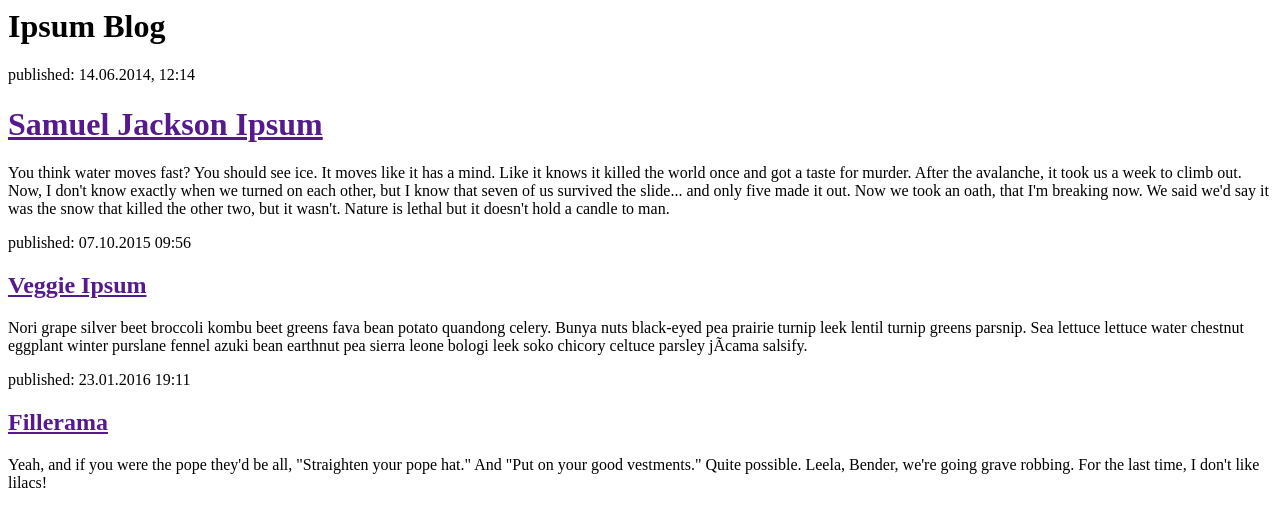
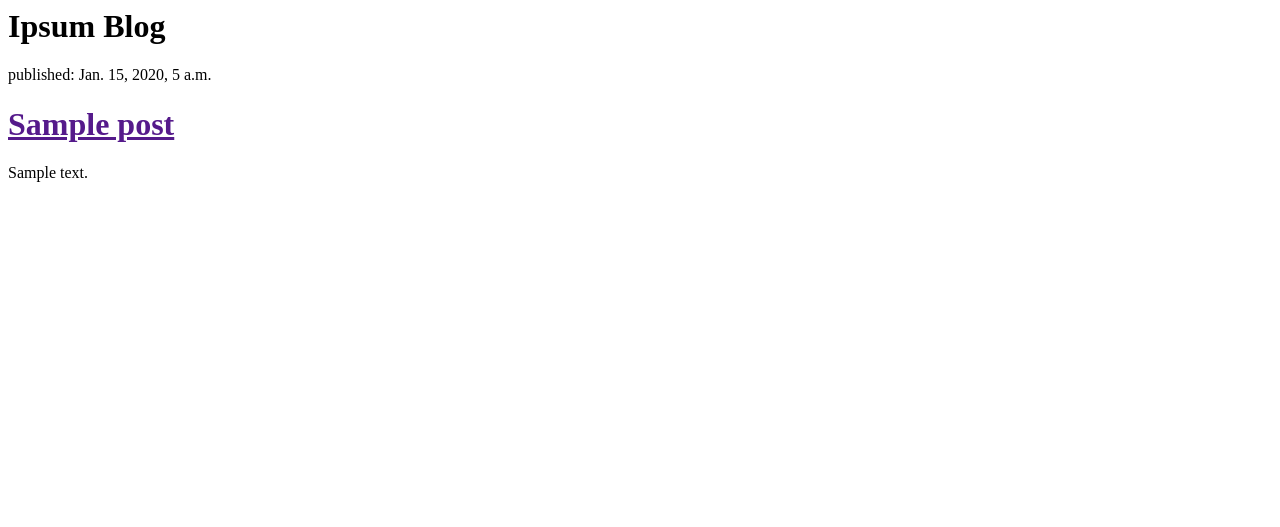
Before and after one commit to mkibabu/djangogirls, a Django app: template mysite/blog/templates/blog/post_list.html in a window 1280 px wide. Shown: the top 527 px of the page. Run offline with Django 3.2, Linux system fonts and the light colour scheme; the template is opened without the code that fills it: values that come from a table or form of the project are taken from there, others are empty; tables that the repository leaves empty hold one stand-in row (values such as "Sample post").

Commit message:
Add dynamic content to templates

```diff
--- a/mysite/blog/models.py
+++ b/mysite/blog/models.py
@@ -12,5 +12,8 @@ class Post(models.Model):
         self.published_date = timezone.now()
         self.save()
 
+    def is_published(self):
+        return self.published_date is None
+
     def __str__(self):
         return self.title
--- a/mysite/blog/templates/blog/post_list.html
+++ b/mysite/blog/templates/blog/post_list.html
@@ -5,36 +5,17 @@
   <body>
     <div>
       <h1>Ipsum Blog</h1>
-    <div>
-    <div>
-      <p>published: 14.06.2014, 12:14</p>
-      <h1><a href=''>Samuel Jackson Ipsum</a></h1>
-      <p>You think water moves fast? You should see ice. It moves like it has a
-      mind. Like it knows it killed the world once and got a taste for murder.
-      After the avalanche, it took us a week to climb out. Now, I don't know
-      exactly when we turned on each other, but I know that seven of us survived
-      the slide... and only five made it out. Now we took an oath, that I'm breaking
-      now. We said we'd say it was the snow that killed the other two, but it wasn't.
-      Nature is lethal but it doesn't hold a candle to man.
-      </p>
     </div>
 
-    <div>
-      <p>published: 07.10.2015 09:56</p>
-      <h2><a href=''>Veggie Ipsum</a></h2>
-      <p>Nori grape silver beet broccoli kombu beet greens fava bean potato
-      quandong celery. Bunya nuts black-eyed pea prairie turnip leek lentil turnip
-      greens parsnip. Sea lettuce lettuce water chestnut eggplant winter purslane
-      fennel azuki bean earthnut pea sierra leone bologi leek soko chicory celtuce
-      parsley jÃ­cama salsify.
-      </p>
-    </div>
+    {% for post in posts %}
+       <div>
+         <p>published: {{ post.published_date }}</p>
+         <h1><a href=''> {{ post.title }}</a></h1>
+         <p>
+          {{ post.text|linebreaks }}
+         </p>
+       </div>
+    {% endfor %}
 
-    <div>
-      <p>published: 23.01.2016 19:11</p>
-      <h2><a href=''>Fillerama</a></h2>
-      <p>Yeah, and if you were the pope they'd be all, "Straighten your pope hat."
-      And "Put on your good vestments." Quite possible. Leela, Bender, we're going
-      grave robbing. For the last time, I don't like lilacs!
   </body>
 </html>
--- a/mysite/blog/views.py
+++ b/mysite/blog/views.py
@@ -1,8 +1,11 @@
 from django.shortcuts import render
+from django.utils import timezone
+from .models import Post
 
 # Views are merely functions that are called when a valid request is received.
 # If a requests's url matches a pattern-view pair in the urls.py file, the corresponding
 # view function is executed.
 
 def post_list(request):
-    return render(request, 'blog/post_list.html')
+    posts = Post.objects.filter(published_date__lte=timezone.now()).order_by('published_date')
+    return render(request, 'blog/post_list.html', {'posts': posts})
```
